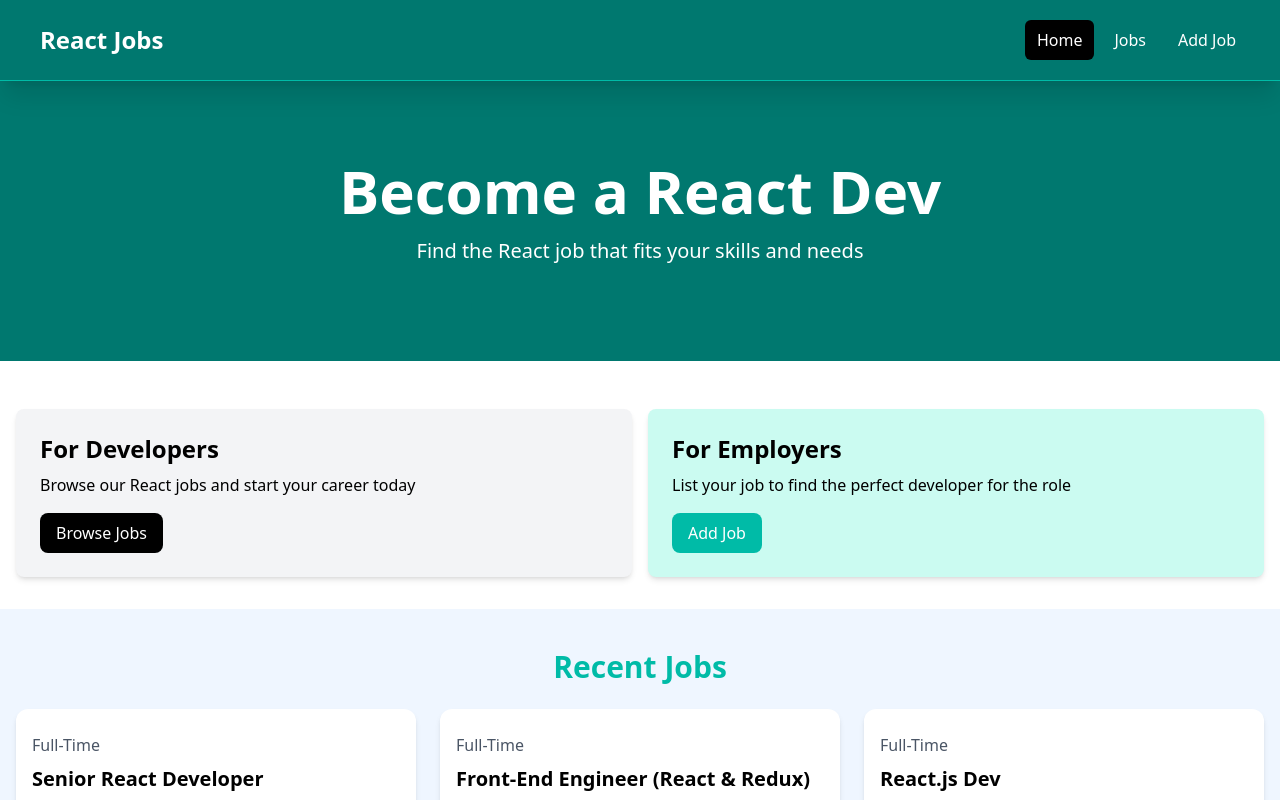
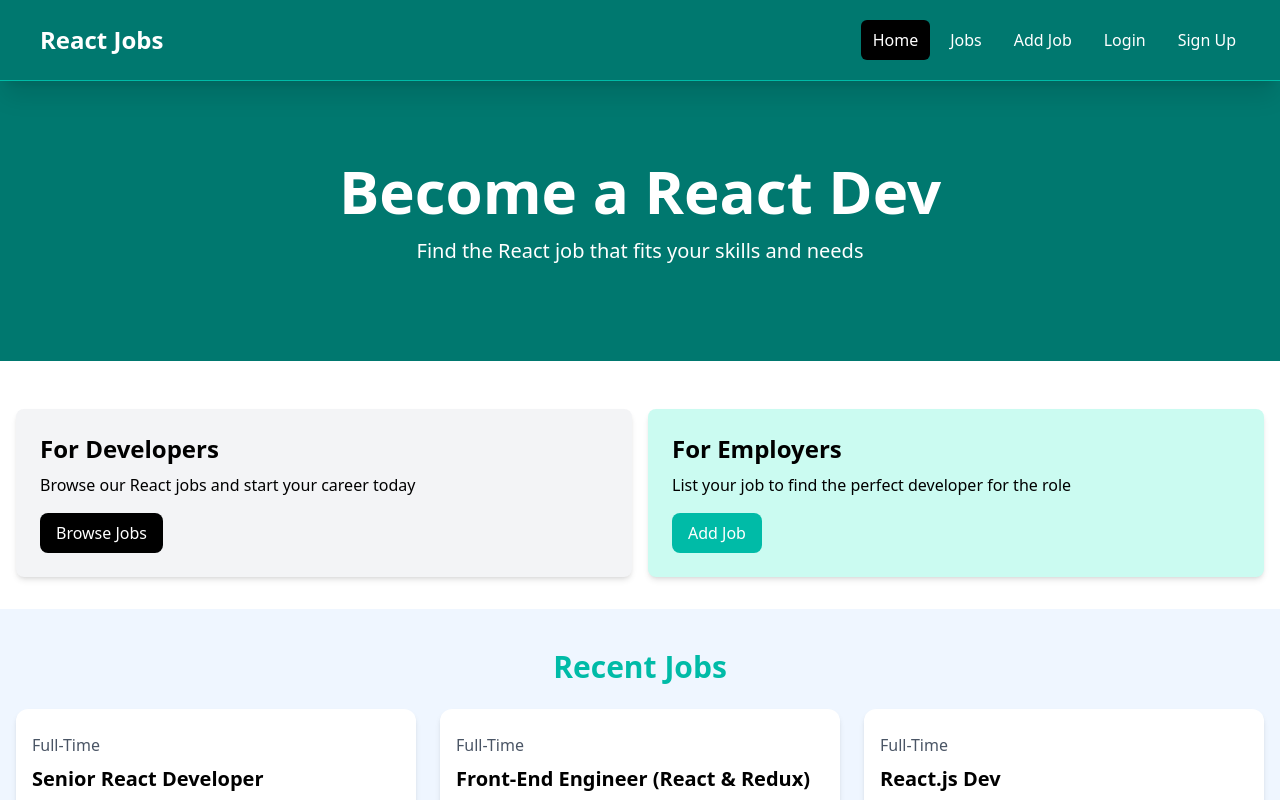
Before and after one commit to AmaduKamara/job-portal, a React (Vite) app: page / in a window 1280 px wide. Shown: the top 800 px of the page. Built offline with nearby package versions, Linux system fonts and the light colour scheme; data requests are answered from the project's data file.

Commit message:
Add login and signup to navbar

```diff
--- a/src/components/Navbar.jsx
+++ b/src/components/Navbar.jsx
@@ -28,6 +28,12 @@ const Navbar = () => {
                 <NavLink to='/add-job' className={linkClass}>
                   Add Job
                 </NavLink>
+                <NavLink to='/login' className={linkClass}>
+                  Login
+                </NavLink>
+                <NavLink to='/sign-up' className={linkClass}>
+                  Sign Up
+                </NavLink>
               </div>
             </div>
           </div>
```
